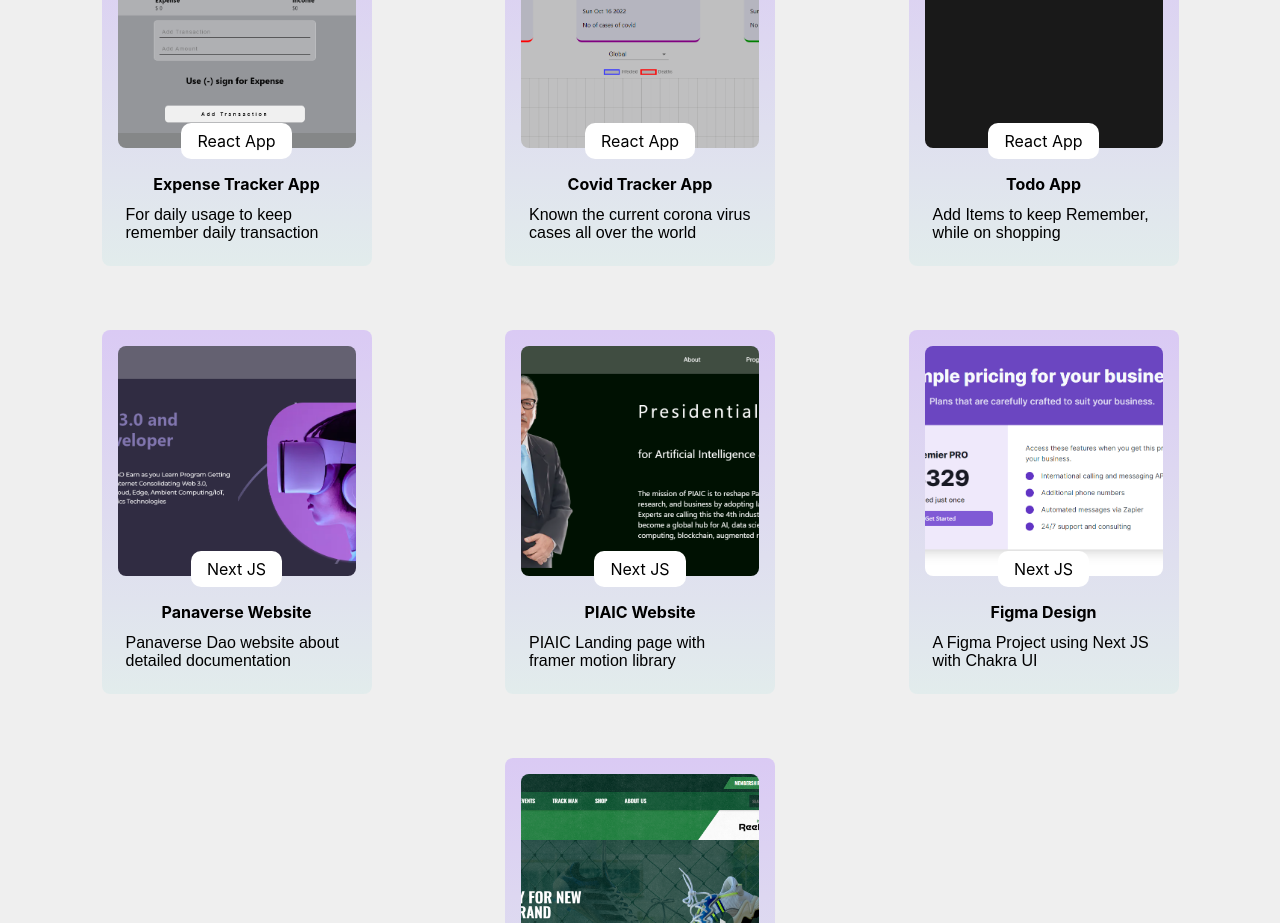
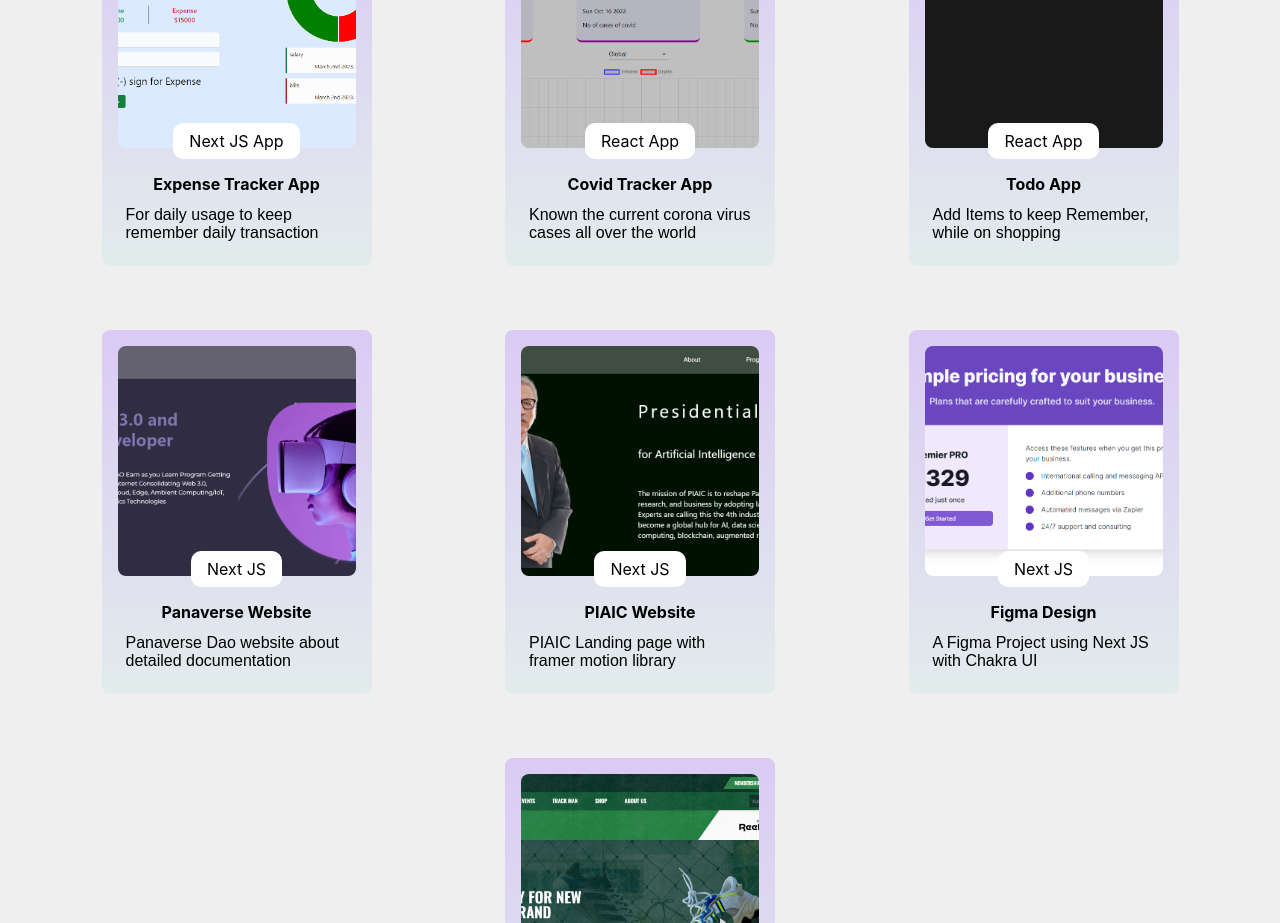
Before and after one commit to hassan-dev51/Portfolio, a React (Create React App) app: page / in a window 1280 px wide. Shown: the part 2600-3523 px from the top of the page. Built offline with nearby package versions, Linux system fonts and the light colour scheme; a web font is replaced by a local one.

Commit message:
project added

```diff
--- a/src/components/constants/projects.js
+++ b/src/components/constants/projects.js
@@ -3,10 +3,10 @@ const projects = [
     id: 1,
     image: "/images/expense.png",
     name: "Expense Tracker App",
-    git: "https://github.com/hassan-dev51/expense_tracker_app",
-    url: "https://budget-saving-application.netlify.app/",
+    git: "https://github.com/hassan-dev51/Q2-Projects/tree/main/expense_app",
+    url: "https://expense-lite.vercel.app/",
     desc: "For daily usage to keep remember daily transaction",
-    tag: "React App",
+    tag: "Next JS App",
   },
   {
     id: 2,
```
Also changed, not shown: public/images/expense.png.
